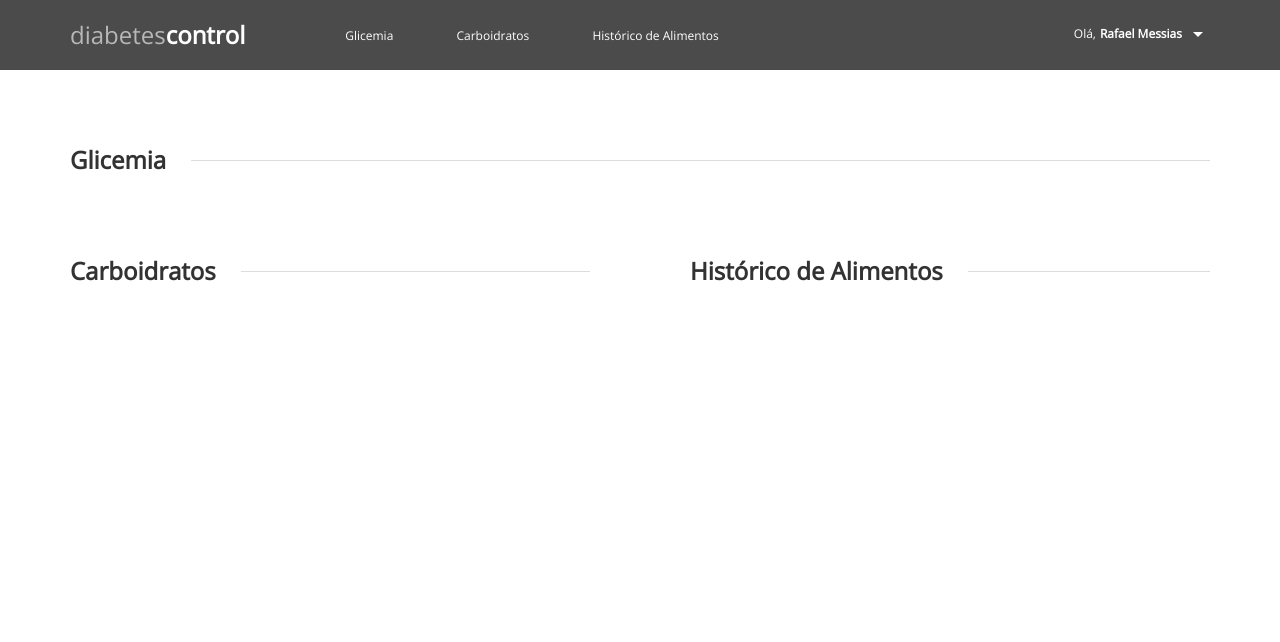
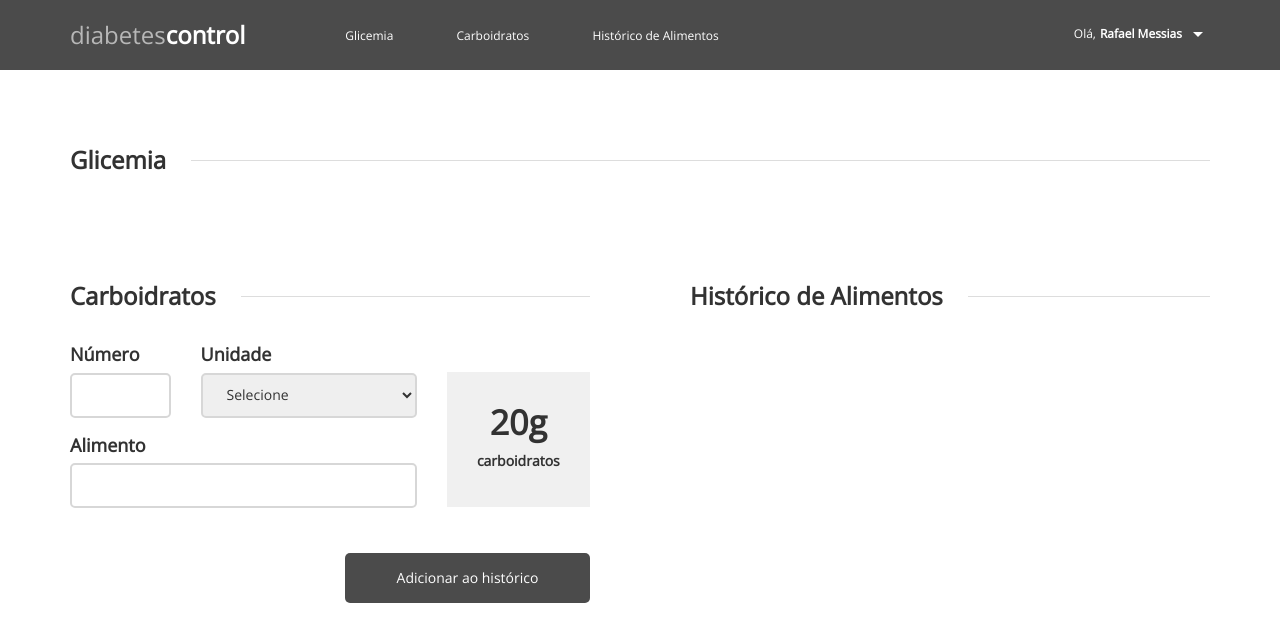
Before and after one commit to navarrog/organize, a website: page app/src/index.html in a window 1280 px wide. Drawn offline with nearby package versions, Linux system fonts and the light colour scheme; files that its build step writes are made by us from their sources.

Commit message:
carboidratos section

```diff
--- a/app/src/index.html
+++ b/app/src/index.html
@@ -44,6 +44,43 @@
               <h2 class="margin-reset">Carboidratos</h2>
               <hr>
             </div>
+            <div class="col-md-8 padding-reset">
+              <form class="" action="" method="post">
+                <div class="form-group col-md-4 padding-reset--left">
+                  <label for="numero">Número</label>
+                  <input type="text" name="numero" value="">
+                </div>
+                <div class="form-group col-md-8 padding-reset--right">
+                  <label for="unidade">Unidade</label>
+                  <select class="" name="unidade">
+                    <option value="">Selecione</option>
+                    <option value="Gramas">Gramas</option>
+                    <option value="Colher(es) de sopa">Colher(es) de sopa</option>
+                    <option value="Colher(es) de chá">Colher(es) de chá</option>
+                    <option value="Xícaras">Xícaras</option>
+                  </select>
+                </div>
+                <div class="form-group col-md-12 padding-reset">
+                  <label for="alimento">Alimento</label>
+                  <input type="text" name="alimento" value="">
+                </div>
+              </form>
+            </div>
+            <div class="col-md-4 carboidratos__calculo">
+              <div class="carboidratos__resultado">
+                <div class="carboidratos__resultado-container">
+                  <p>
+                    20g
+                  </p>
+                  <span>
+                    carboidratos
+                  </span>
+                </div>
+              </div>
+            </div>
+            <div class="col-md-12 padding-reset">
+              <button type="button" class="button button--primary pull-right" name="button">Adicionar ao histórico</button>
+            </div>
           </section>
         </div>
         <div class="col-md-6 grid-section-col">
--- a/app/src/sass/base/_colors.scss
+++ b/app/src/sass/base/_colors.scss
@@ -1,3 +1,5 @@
 $base-color: rgb(75, 75, 75);
 $base-color--dark: darken($base-color, 10%);
-$base-color--light: lighten($base-color, 50%);
+$base-color--light: lighten($base-color, 55%);
+
+$grey-color: rgb(240, 240, 240);
--- a/app/src/sass/base/_fonts.scss
+++ b/app/src/sass/base/_fonts.scss
@@ -14,3 +14,11 @@ p {
 .bold {
   font-weight: 600;
 }
+
+label {
+  font-size: 1.8rem;
+}
+
+input, select {
+  font-size: 1.4rem;
+}
--- a/app/src/sass/base/_general.scss
+++ b/app/src/sass/base/_general.scss
@@ -1,4 +1,5 @@
 html, body {
+  height: 100%;
   font-family: 'Open Sans', sans-serif;
   font-size: 10px;
   color: $base-color--dark;
@@ -10,6 +11,14 @@ html, body {
 
 .padding-reset {
   padding: 0;
+}
+
+.padding-reset--left {
+  padding-left: 0;
+}
+
+.padding-reset--right {
+  padding-right: 0;
 }
 
 a {
@@ -24,3 +33,7 @@ hr {
 section {
   margin-top: 70px;
 }
+
+::selection {
+  background: $base-color--light;
+}
--- /dev/null
+++ b/app/src/sass/components/_buttons.scss
@@ -0,0 +1,17 @@
+.button {
+  min-width: 245px;
+  height: 50px;
+  border: none;
+  border-radius: 5px;
+  font-size: 1.4rem;
+  font-weight: 400;
+}
+
+.button--primary {
+  background-color: $base-color;
+  color: white;
+}
+
+.button--primary:hover {
+  background-color: lighten($base-color, 20%);
+}
--- /dev/null
+++ b/app/src/sass/components/_carboidratos.scss
@@ -0,0 +1,34 @@
+.carboidratos {
+  .carboidratos__calculo {
+    margin-top: 30px;
+    padding: 0 0 0 30px;
+  }
+
+  .carboidratos__resultado {
+    width: 100%;
+    height: calc(90px + 20px + 25px);
+    display: flex;
+    justify-content: center;
+    background-color: $grey-color;
+    text-align: center;
+   }
+
+   .carboidratos__resultado-container {
+     align-self: center;
+
+     p {
+       margin: -10px 0 5px 0;
+       font-size: 3.4rem;
+       font-weight: 600;
+     }
+
+     span {
+       font-size: 1.4rem;
+       font-weight: 600;
+     }
+  }
+
+  .button--primary {
+    margin-top: 30px;
+  }
+}
--- /dev/null
+++ b/app/src/sass/components/_form.scss
@@ -0,0 +1,16 @@
+form {
+  label {
+    margin-bottom: 5px;
+    display: block;
+  }
+  input, select {
+    padding-left: 20px;
+    width: 100%;
+    height: 45px;
+    border: 2px solid $base-color--light;
+    border-radius: 5px;
+  }
+  .form-group {
+    margin-bottom: 15px;
+  }
+}
--- a/app/src/sass/components/_heading.scss
+++ b/app/src/sass/components/_heading.scss
@@ -1,4 +1,5 @@
 .heading {
+  margin-bottom: 25px;
   display: flex;
   align-items: center;
 
--- a/app/src/sass/style.scss
+++ b/app/src/sass/style.scss
@@ -7,8 +7,11 @@
   'base/_general.scss';
 
 @import
+  'components/_buttons.scss',
+  'components/_carboidratos.scss',
+  'components/_form.scss',
   'components/_nav.scss',
-  'components/heading.scss';
+  'components/_heading.scss';
 
 @import
   'layout/_grids.scss';
```
